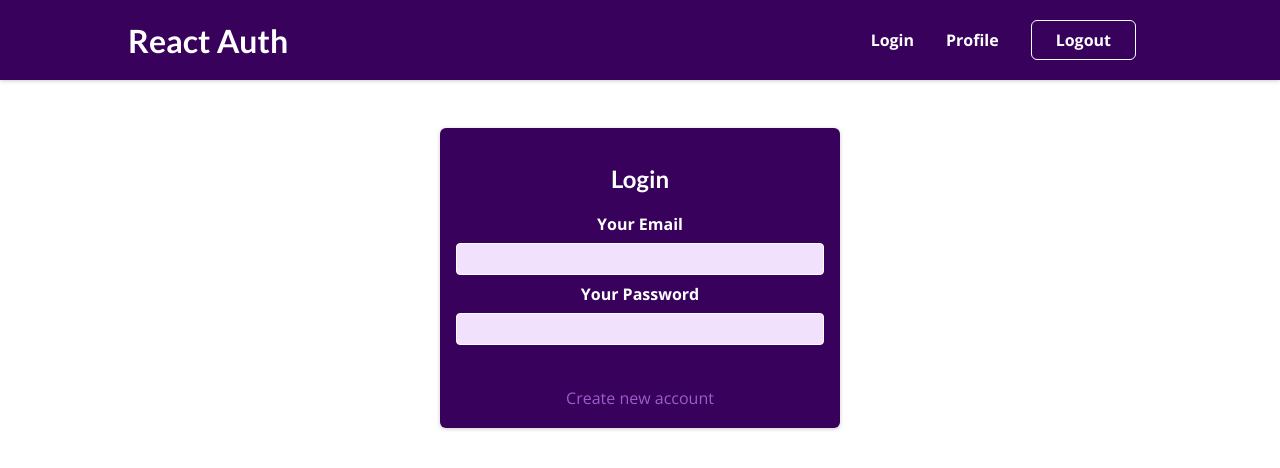
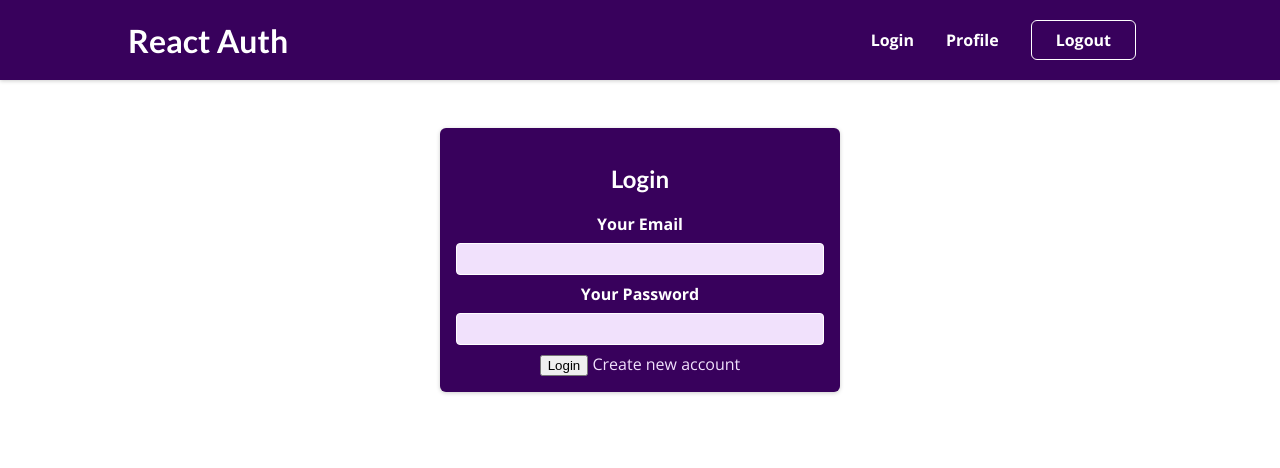
Before and after one commit to 5Knight2/Authentication-using-react-and-firebase, a React (Create React App) app: page /auth in a window 1280 px wide. Shown: the top 468 px of the page. Built offline with nearby package versions, Linux system fonts and the light colour scheme.

Commit message:
simple done

```diff
--- a/package.json
+++ b/package.json
@@ -6,6 +6,7 @@
     "@testing-library/jest-dom": "^5.11.6",
     "@testing-library/react": "^11.2.2",
     "@testing-library/user-event": "^12.5.0",
+    "cross-env": "^7.0.3",
     "react": "^18.0.0",
     "react-dom": "^18.0.0",
     "react-router-dom": "^5.2.0",
@@ -13,7 +14,7 @@
     "web-vitals": "^0.2.4"
   },
   "scripts": {
-    "start": "react-scripts start",
+    "start": "cross-env NODE_OPTIONS=--openssl-legacy-provider react-scripts start",
     "build": "react-scripts build",
     "test": "react-scripts test",
     "eject": "react-scripts eject"
--- a/src/components/Auth/AuthForm.js
+++ b/src/components/Auth/AuthForm.js
@@ -2,8 +2,52 @@ import { useState, useRef } from 'react';
 
 import classes from './AuthForm.module.css';
 
+
 const AuthForm = () => {
   const [isLogin, setIsLogin] = useState(true);
+  const [formValues,setFormValues]=useState({email:'',password:''});
+  const url='https://react-http-7ffef-default-rtdb.firebaseio.com/movies.json'
+  const changeHandler=(e)=>{
+    setFormValues((curr)=>{ return {...curr,[e.target.name]:e.target.value}})
+}
+
+
+  const submitForm=(event)=>{
+    event.preventDefault()
+    console.log(formValues)
+  }
+
+
+  const addMovieHandler=async(movie)=>{
+    try{
+        const response=await fetch(url,{
+            method:'POST',
+            body:JSON.stringify(formValues),
+            headers:{
+                'Content-Type':'application/json'
+            }
+
+        })
+
+        if(!response.ok)throw new Error('something went wrong')
+        else{
+            setFormValues({email:'',password:''})
+
+
+            const data=await response.json();
+
+            console.log(data)
+        }
+
+
+
+    }catch(err){
+        console.log(err.message)
+    }
+
+}
+
+
 
   const switchAuthModeHandler = () => {
     setIsLogin((prevState) => !prevState);
@@ -15,7 +59,7 @@ const AuthForm = () => {
       <form >
         <div className={classes.control}>
           <label htmlFor='email'>Your Email</label>
-          <input type='email' id='email' required />
+          <input type='email' id='email' name='email' required onChange={changeHandler} value={formValues.email} />
         </div>
         <div className={classes.control}>
           <label htmlFor='password'>Your Password</label>
@@ -23,16 +67,15 @@ const AuthForm = () => {
             type='password'
             id='password'
             required
+            name='password'
+            onChange={changeHandler} value={formValues.password}
           />
         </div>
-        <div className={classes.actions}>
-          <button
-            type='button'
-            className={classes.toggle}
-            onClick={switchAuthModeHandler}
-          >
-            {isLogin ? 'Create new account' : 'Login with existing account'}
-          </button>
+        <div>
+          <button onClick={submitForm}>{isLogin ? 'Login' : 'Create Account'}</button>
+         <a className={classes.white} onClick={switchAuthModeHandler}> {isLogin
+? 'Create new account' : 'Login with existing account'}
+          </a>
         </div>
       </form>
     </section>
--- a/src/components/Auth/AuthForm.module.css
+++ b/src/components/Auth/AuthForm.module.css
@@ -70,3 +70,8 @@
   background-color: transparent;
   color: #ae82cc;
 }
+
+.white{
+  color: #f1e1fc;
+  cursor: pointer;
+}
```
Also changed, not shown: 2 other files (tests, documents, lock files or other folders).
